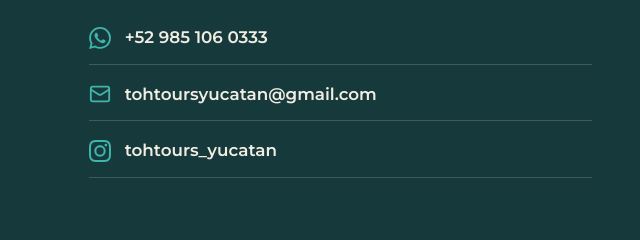
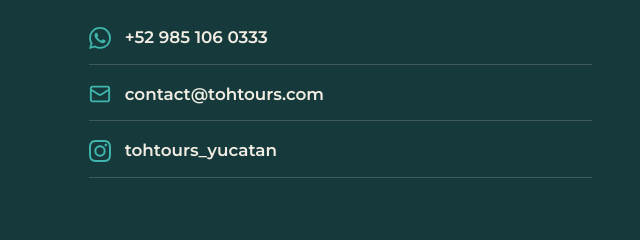
Before and after one commit to ColineMiguel/tohtours-site, a plain HTML site: page excursions.html in a window 1280 px wide. Shown: the part 5543-5783 px from the top of the page, 640-1280 px from the left. Drawn offline with Linux system fonts and the light colour scheme.

Commit message:
Remplacer l'adresse Gmail par contact@tohtours.com
Co-Authored-By: Claude Opus 5.5 <noreply@anthropic.com>
Claude-Session: https://claude.ai/code/session_017G1CTqbcrkVomUcjLsQPUW

```diff
--- a/excursions.html
+++ b/excursions.html
@@ -348,7 +348,7 @@
         </div>
         <ul class="contact__liste">
           <li><a href="https://wa.me/529851060333"><svg aria-hidden="true"><use href="assets/img/icones.svg#whatsapp"/></svg> +52 985 106 0333</a></li>
-          <li><a href="mailto:tohtoursyucatan@gmail.com"><svg aria-hidden="true"><use href="assets/img/icones.svg#mail"/></svg> tohtoursyucatan@gmail.com</a></li>
+          <li><a href="mailto:contact@tohtours.com"><svg aria-hidden="true"><use href="assets/img/icones.svg#mail"/></svg> contact@tohtours.com</a></li>
           <li><a href="https://www.instagram.com/tohtours_yucatan/"><svg aria-hidden="true"><use href="assets/img/icones.svg#instagram"/></svg> tohtours_yucatan</a></li>
         </ul>
       </div>
```
Also changed, not shown: index.html (+1 -1 lines), organisation-brouillon.html (+1 -1 lines), organisation.html (+1 -1 lines), receptif.html (+1 -1 lines), 3 other files.
